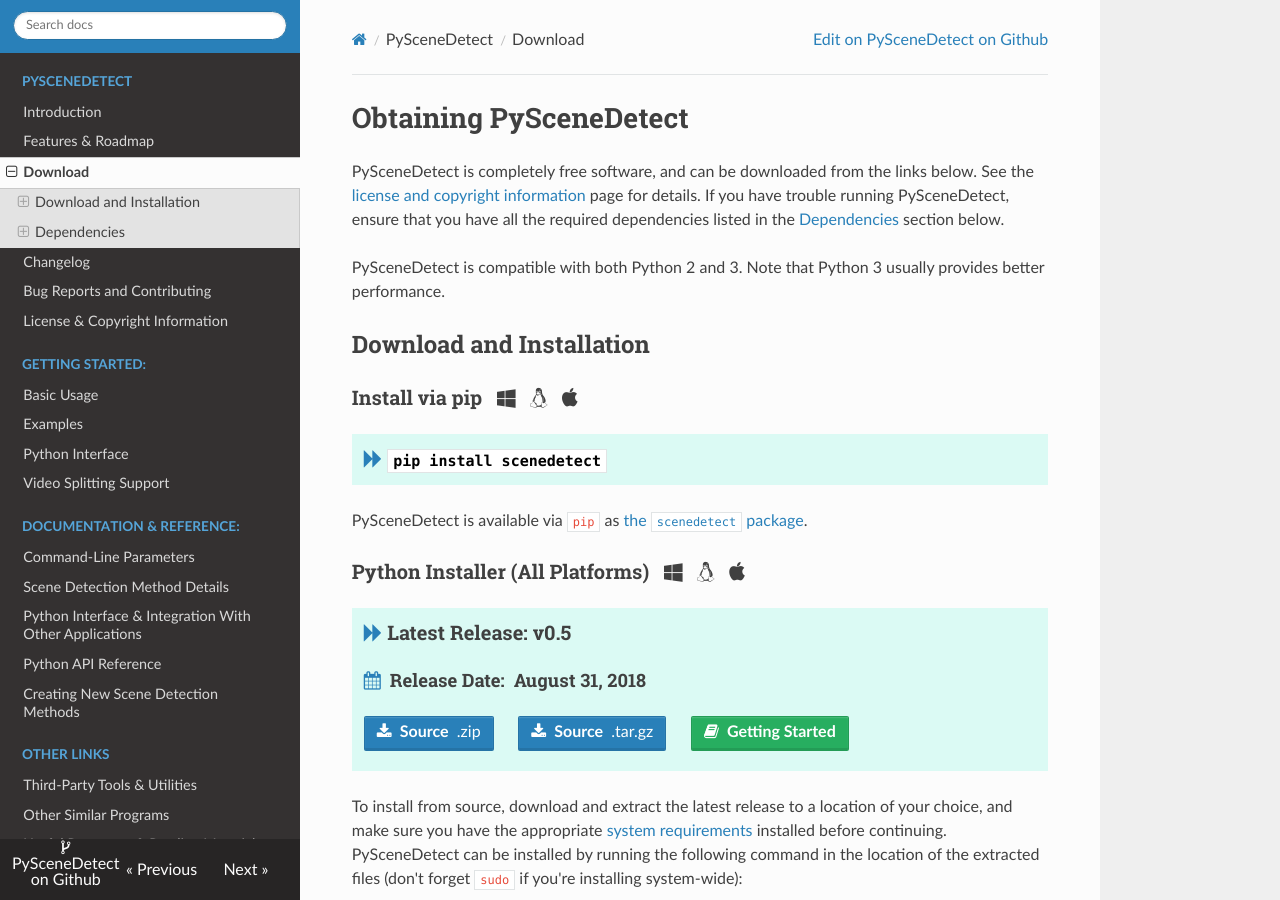
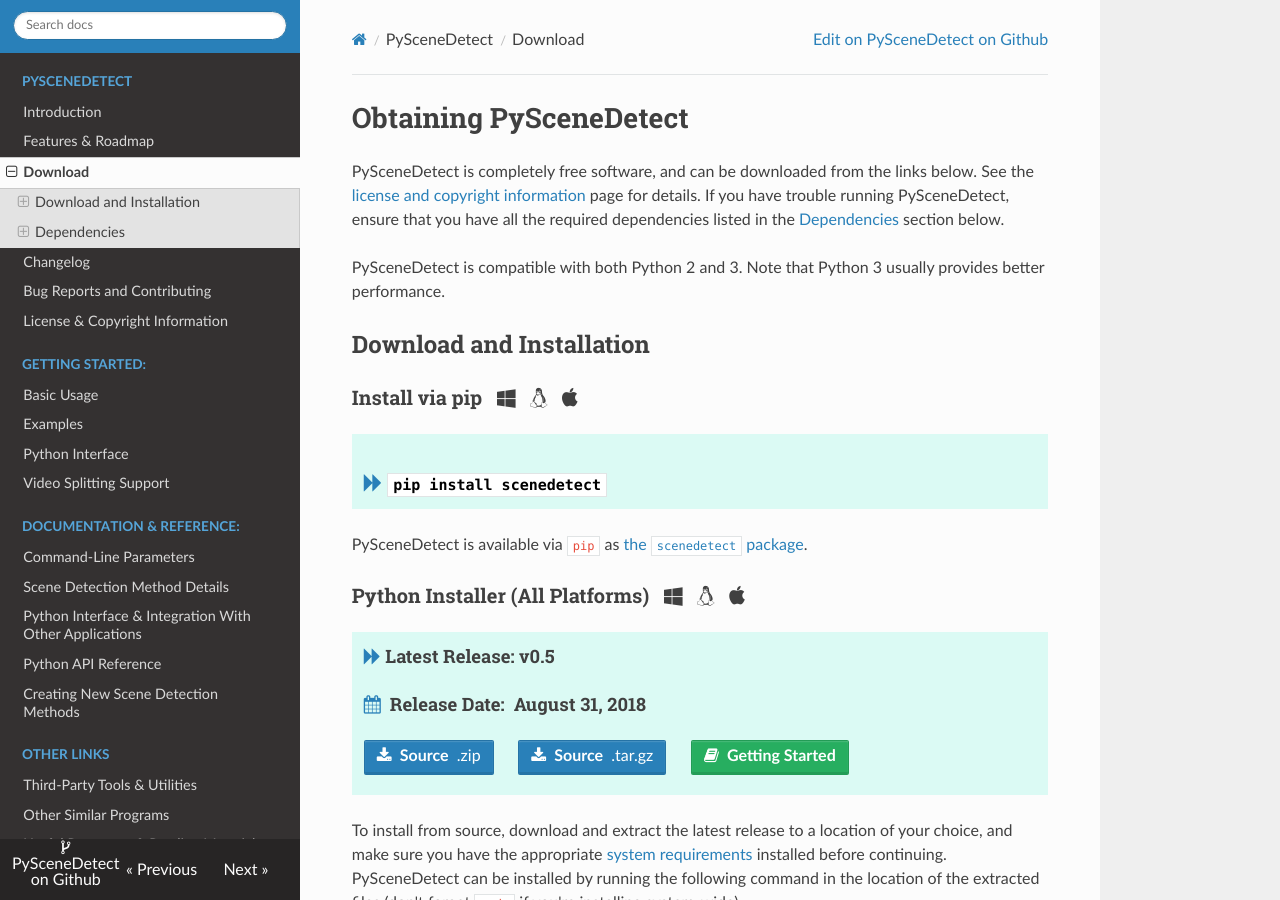
Before and after one commit to vovamushak/PySceneDetect, an MkDocs documentation site: the page built from docs/download.md, in a window 1280 px wide and 900 px high. Built offline with MkDocs 1.6.1, drawn with Linux system fonts in a browser that asks for light colours; nearby versions of some CDN libraries; old or Windows-style settings are respelled for this version of MkDocs.

Commit message:
Fix spacing/sizing.

```diff
--- a/docs/download.md
+++ b/docs/download.md
@@ -10,15 +10,15 @@ PySceneDetect is compatible with both Python 2 and 3.  Note that Python 3 usuall
 ### Install via pip &nbsp; <span class="wy-text-neutral"><span class="fa fa-windows"></span> &nbsp; <span class="fa fa-linux"></span> &nbsp; <span class="fa fa-apple"></span></span></h3>
 
 <div class="important">
-<h3 class="wy-text-neutral"><span class="fa fa-forward wy-text-info"></span> <tt>pip install scenedetect</tt></h3>
-</div>
+&nbsp;<br/>
+<h3 class="wy-text-neutral"><span class="fa fa-forward wy-text-info"></span> <tt>pip install scenedetect</tt></h3></div>
 
 PySceneDetect is available via `pip` as [the `scenedetect` package](https://pypi.org/project/scenedetect/).
 
 ### Python Installer (All Platforms) &nbsp; <span class="wy-text-neutral"><span class="fa fa-windows"></span> &nbsp; <span class="fa fa-linux"></span> &nbsp; <span class="fa fa-apple"></span></span></h3>
 
 <div class="important">
-<h3 class="wy-text-neutral"><span class="fa fa-forward wy-text-info"></span> Latest Release: <b class="wy-text-neutral">v0.5</b></h3>
+<h4 class="wy-text-neutral"><span class="fa fa-forward wy-text-info"></span> Latest Release: <b class="wy-text-neutral">v0.5</b></h4>
 <h4 class="wy-text-neutral"><span class="fa fa-calendar wy-text-info"></span>&nbsp; Release Date:&nbsp; <b>August 31, 2018</b></h4>
 <a href="https://github.com/Breakthrough/PySceneDetect/archive/v0.5.zip" class="btn btn-info" style="margin-bottom:8px;" role="button"><span class="fa fa-download"></span>&nbsp; <b>Source</b>&nbsp;&nbsp;.zip</a> &nbsp;&nbsp;&nbsp;&nbsp; <a href="https://github.com/Breakthrough/PySceneDetect/archive/v0.5.tar.gz" class="btn btn-info" style="margin-bottom:8px;" role="button"><span class="fa fa-download"></span>&nbsp; <b>Source</b>&nbsp;&nbsp;.tar.gz</a> &nbsp;&nbsp;&nbsp;&nbsp; <a href="../examples/usage/" class="btn btn-success" style="margin-bottom:8px;" role="button"><span class="fa fa-book"></span>&nbsp; <b>Getting Started</b></a>
 </div>
```
